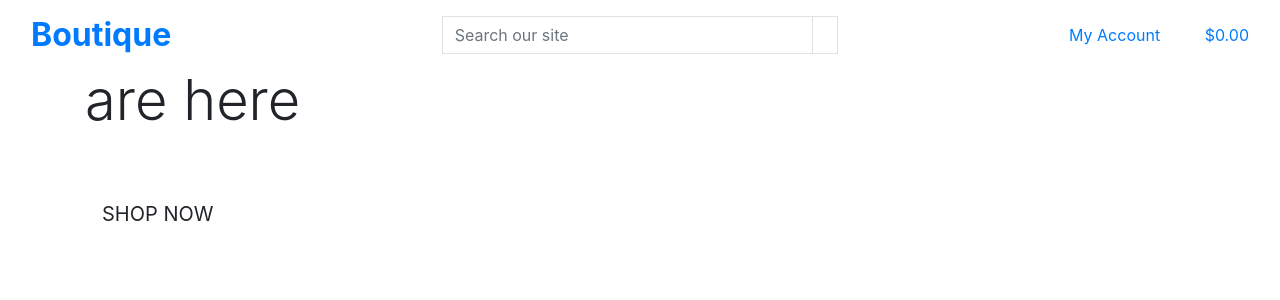
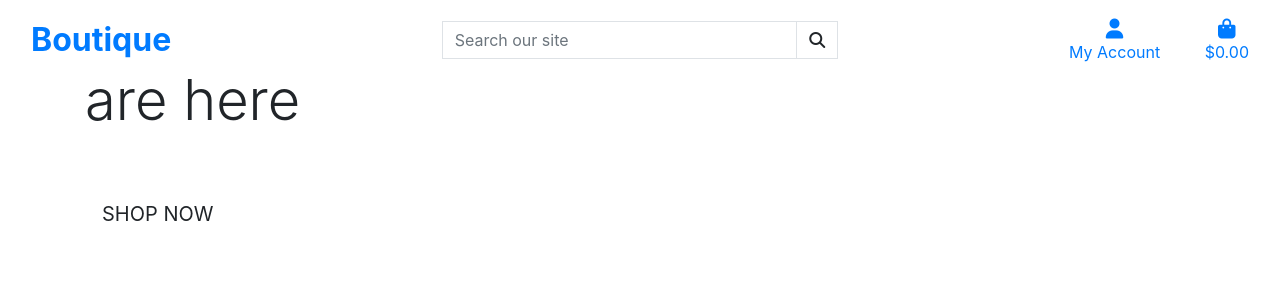
Before and after one commit to debbiect246/boutique_store, a Django app: page / in a window 1280 px wide. Shown: the top 300 px of the page. Run offline with Django 3.2, Linux system fonts and the light colour scheme; some libraries are stand-ins or nearby versions.

Commit message:
added font awesome kit and google api for chosen font

```diff
--- a/templates/base.html
+++ b/templates/base.html
@@ -15,6 +15,8 @@
 
     {% block corecss %}
         <link rel="stylesheet" href="https://stackpath.bootstrapcdn.com/bootstrap/4.4.1/css/bootstrap.min.css" integrity="sha384-Vkoo8x4CGsO3+Hhxv8T/Q5PaXtkKtu6ug5TOeNV6gBiFeWPGFN9MuhOf23Q9Ifjh" crossorigin="anonymous">
+        <link href="https://fonts.googleapis.com/css2?family=Lato&display=swap" rel="stylesheet">
+        <link rel="stylesheet" href="{% static 'css/base.css' %}">
     {% endblock %}
 
     {% block extra_css %}
@@ -24,6 +26,7 @@
         <script src="https://code.jquery.com/jquery-3.4.1.slim.min.js" integrity="sha384-J6qa4849blE2+poT4WnyKhv5vZF5SrPo0iEjwBvKU7imGFAV0wwj1yYfoRSJoZ+n" crossorigin="anonymous"></script>
         <script src="https://cdn.jsdelivr.net/npm/popper.js@1.16.0/dist/umd/popper.min.js" integrity="sha384-Q6E9RHvbIyZFJoft+2mJbHaEWldlvI9IOYy5n3zV9zzTtmI3UksdQRVvoxMfooAo" crossorigin="anonymous"></script>
         <script src="https://stackpath.bootstrapcdn.com/bootstrap/4.4.1/js/bootstrap.min.js" integrity="sha384-wfSDF2E50Y2D1uUdj0O3uMBJnjuUD4Ih7YwaYd1iqfktj0Uod8GCExl3Og8ifwB6" crossorigin="anonymous"></script>
+        <script src="https://kit.fontawesome.com/7f645b3ef3.js" crossorigin="anonymous"></script>
     {% endblock %}
 
     {% block extra_js %}
```
